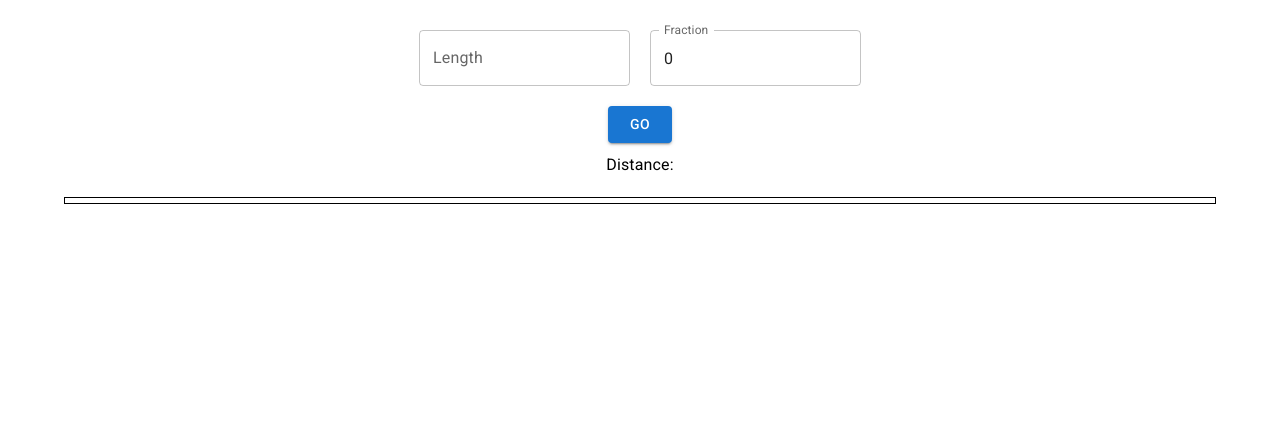
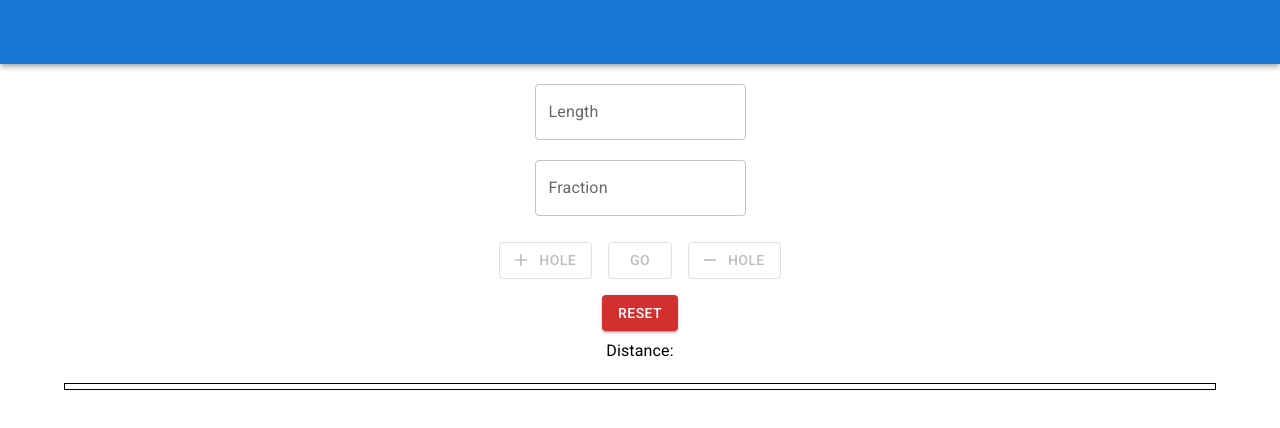
Before and after one commit to danielh70/pcalcu, a React (Create React App) app: page / in a window 1280 px wide. Shown: the top 428 px of the page. Built offline with nearby package versions, Linux system fonts and the light colour scheme.

Commit message:
add and remove holes

```diff
--- a/package.json
+++ b/package.json
@@ -9,6 +9,7 @@
     "@fortawesome/pro-light-svg-icons": "^6.1.1",
     "@fortawesome/pro-regular-svg-icons": "^6.1.1",
     "@fortawesome/react-fontawesome": "^0.1.18",
+    "@mui/icons-material": "^5.6.2",
     "@mui/material": "^5.6.2",
     "@testing-library/jest-dom": "^5.14.1",
     "@testing-library/react": "^13.0.0",
--- a/src/App.css
+++ b/src/App.css
@@ -1,6 +1,5 @@
 .App {
   text-align: center;
-  margin-top: 20px;
 }
 
 .margin-10 {
@@ -27,3 +26,8 @@
   height: 15px;
   border-left: 1px solid red;
 }
+
+.clear-btn {
+  height: 30px;
+  width: 70px;
+}
--- a/src/App.js
+++ b/src/App.js
@@ -3,6 +3,12 @@ import Button from '@mui/material/Button';
 import Typography from '@mui/material/Typography';
 import TextField from '@mui/material/TextField';
 import Frame from './components/Frame';
+import AddIcon from '@mui/icons-material/Add';
+import RemoveIcon from '@mui/icons-material/Remove';
+import TopNav from './components/TopNav';
+import Stack from '@mui/material/Stack';
+import Box from '@mui/material/Box';
+
 import './App.css';
 
 /**
@@ -17,36 +23,51 @@ const Fraction = require('fraction.js');
 
 function App() {
   let [length, setLength] = React.useState('');
-  let [totalLength, setTotalLength] = React.useState();
-  let [fraction, setFraction] = React.useState('0');
+  let [totalLength, setTotalLength] = React.useState('');
+  let [fraction, setFraction] = React.useState('');
   let [distance, setDistance] = React.useState('');
   let [locs, setLocs] = React.useState({
     decimal: [],
     fraction: [],
+    holeCount: 0,
   });
+
+  const initialState = {
+    locs: {
+      decimal: [],
+      fraction: [],
+      holeCount: 0,
+    },
+  };
 
   // converts a number to the nearest 1/16th and returns the string value
   let closestTapeMeasure = (frac) => {
     return new Fraction(Math.round(16 * Fraction(frac).valueOf()), 16);
   };
 
+  React.useEffect(() => {
+    if (locs.holeCount === 0) return;
+    calculate();
+  }, [locs.holeCount]);
+
   let calculate = () => {
+    console.log('locs..', locs);
     let locState = { ...locs };
     let locations = [10];
     let locationsToFraction = ['10'];
-    let holeCount = 0;
-    let nums = fraction.split('/').map((x) => parseInt(x));
-    let toDecimal = nums[0] / nums[1];
+    let { holeCount } = locState;
+    let nums = fraction.split('/').map((x) => parseInt(x)) || 0;
+    let toDecimal = nums[0] / nums[1] || 0;
 
-    for (let i = 0; i < 10; i++) {
+    for (let i = locState.holeCount > 0 ? locState.holeCount : 0; i < 10; i++) {
       holeCount = i;
       // subtract 20 for fixed end measurements ( 10 inches )
-      if ((length - 20 + toDecimal) / i <= 20) {
+      if ((length - 20 + toDecimal) / i <= 20 || locState.holeCount > 0) {
         // decimal of distance between points
         let baseDistance = (length - 20 + toDecimal) / i;
 
         // converts hole locations to fractions
-        for (let i = 1; i < holeCount; i++) {
+        for (let i = 1; i < locState.holeCount; i++) {
           // adds distance to previous measurement
           let num = locations[locations.length - 1] + baseDistance;
 
@@ -63,6 +84,7 @@ function App() {
           totalLength = Fraction(length).valueOf();
         }
 
+        // just return if really short measurement entered
         if (length < 30) return;
 
         locationsToFraction.push(Fraction(totalLength - 10).toFraction(true));
@@ -73,10 +95,10 @@ function App() {
 
         locState.decimal = locations;
         locState.fraction = locationsToFraction;
+        locState.holeCount = holeCount;
 
         // converts decimal distance to a fraction ( nearest 1/16th )
-        let finalMeasurement =
-          closestTapeMeasure(baseDistance).toFraction(true);
+        let finalMeasurement = closestTapeMeasure(baseDistance).toFraction(true);
 
         setTotalLength(totalLength);
         setDistance(finalMeasurement);
@@ -100,8 +122,40 @@ function App() {
     setFraction(state);
   };
 
+  let handleAddHole = () => {
+    let locState = { ...locs };
+    locState.holeCount = locState.holeCount + 1;
+    setLocs(locState);
+
+    console.log('locs', locs);
+  };
+
+  let handleRemoveHole = () => {
+    let locState = { ...locs };
+
+    locState.holeCount = locState.holeCount - 1;
+    setLocs(locState);
+
+    console.log('locs', locs);
+  };
+
+  let handleClear = () => {
+    setLength('');
+    setTotalLength('');
+    setFraction('');
+    setDistance('');
+    setLocs(initialState.locs);
+  };
+
   return (
     <div className='App'>
+      <TopNav />
+      <Stack
+        spacing={{ xs: 1, sm: 2 }}
+        direction={{ xs: 'column' }}
+        alignItems='center'
+        justifyContent='center'
+      >
         <TextField
           id='outlined-basic'
           className='margin-10'
@@ -121,14 +175,37 @@ function App() {
           value={fraction}
           onChange={handleFractionChange}
         />
+      </Stack>
 
-      <br />
+      <Stack direction='row' justifyContent='center' alignItems='center' spacing={2} m={2}>
+        <Button
+          onClick={handleAddHole}
+          variant='outlined'
+          startIcon={<AddIcon />}
+          disabled={locs.holeCount >= 10 || locs.holeCount <= 1}
+        >
+          hole
+        </Button>
 
-      <Button className='margin-10' variant='contained' onClick={calculate}>
+        <Button disabled={length < 30} color='primary' variant='outlined' onClick={calculate}>
           Go
         </Button>
+        <Button
+          onClick={handleRemoveHole}
+          variant='outlined'
+          startIcon={<RemoveIcon />}
+          disabled={locs.holeCount <= 2 || length < 30}
+        >
+          hole
+        </Button>
+      </Stack>
 
-      <br />
+      <Box m={1}>
+        <Button variant='contained' color='error' onClick={handleClear}>
+          Reset
+        </Button>
+      </Box>
+
       <Typography>Distance: {distance}</Typography>
       <br />
 
--- a/src/components/Frame.js
+++ b/src/components/Frame.js
@@ -19,11 +19,8 @@ export default function Frame(props) {
                 justifyContent: 'center',
               }}
             >
-              <i
-                style={{ position: 'absolute', margin: '0px auto' }}
-                className='fa-light fa-pipe'
-              >
-                <Typography key={i} fontSize='10px'>
+              <i style={{ position: 'absolute', margin: '0px auto' }} className='fa-light fa-pipe'>
+                <Typography key={i} fontSize='.7rem'>
                   {props.locs.fraction[i]}
                 </Typography>
               </i>
--- /dev/null
+++ b/src/components/TopNav.js
@@ -0,0 +1,18 @@
+import * as React from 'react';
+import AppBar from '@mui/material/AppBar';
+import Box from '@mui/material/Box';
+import Toolbar from '@mui/material/Toolbar';
+import Typography from '@mui/material/Typography';
+import Button from '@mui/material/Button';
+import IconButton from '@mui/material/IconButton';
+import MenuIcon from '@mui/icons-material/Menu';
+
+export default function ButtonAppBar() {
+  return (
+    <Box style={{ marginBottom: 10 }} sx={{ flexGrow: 1 }}>
+      <AppBar position='static'>
+        <Toolbar></Toolbar>
+      </AppBar>
+    </Box>
+  );
+}
```
Also changed, not shown: 1 other file (tests, documents, lock files or other folders). Lines whose indentation alone changed are shown as unchanged.
